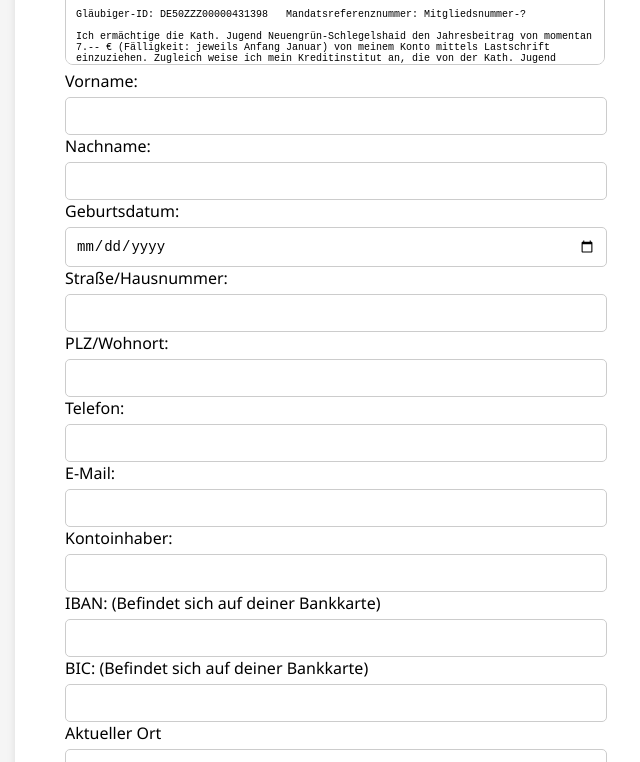
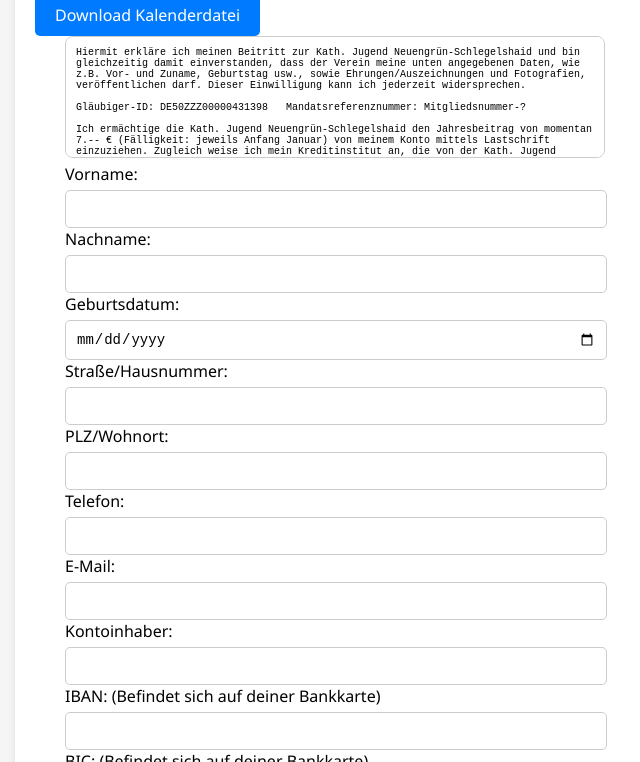
Before and after one commit to kath-jugend-neuengruen/Beitrittserklaerung-KJN, a plain HTML site: page index.html in a window 1280 px wide. Shown: the part 338-1100 px from the top of the page, without its empty margins (305-945 px from the left). Drawn offline with nearby package versions, Linux system fonts and the light colour scheme.

Commit message:
Update index.html

```diff
--- a/index.html
+++ b/index.html
@@ -72,6 +72,20 @@
             border-radius: 5px;
             border: 1px solid #ccc;
             font-size: 14px;
+        }
+
+	 .download-button {
+            display: inline-block;
+            padding: 10px 20px;
+            background-color: #007BFF;
+            color: white;
+            text-decoration: none;
+            border-radius: 5px;
+            font-size: 16px;
+        }
+
+        .download-button:hover {
+            background-color: #0056b3;
         }
 
 .button-container {
@@ -149,6 +163,9 @@
 <img src="https://github.com/kath-jugend-neuengruen/Beitrittserklaerung-KJN/blob/main/470207678_3926429560975333_2043178117568937116_n.jpg?raw=true" alt="Logo">
 </a>
 
+    <h1>Download ICS File</h1>
+    <!-- Button zum Herunterladen der Datei -->
+    <a href="KJNeuengrün_Termine2025.ics" download class="download-button">Download Kalenderdatei</a>
 
 <div class="form-group">
 
```
